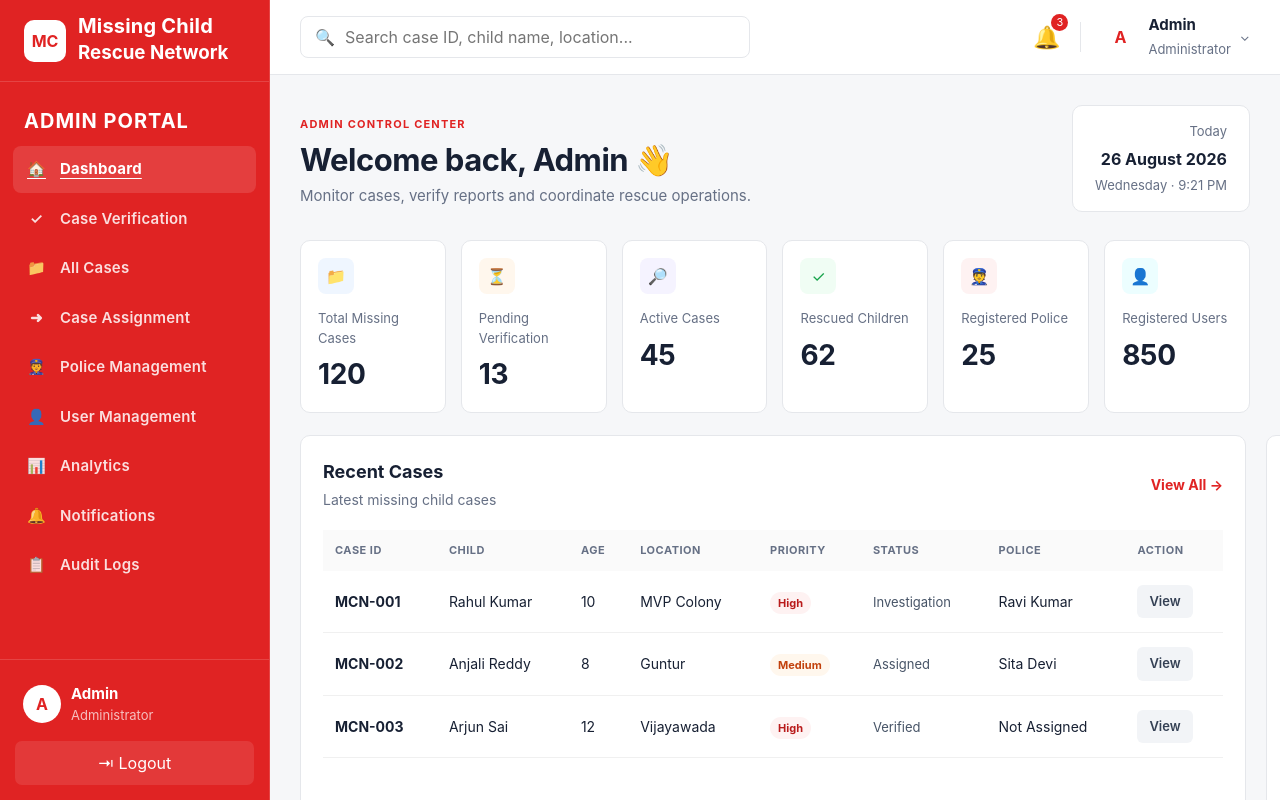
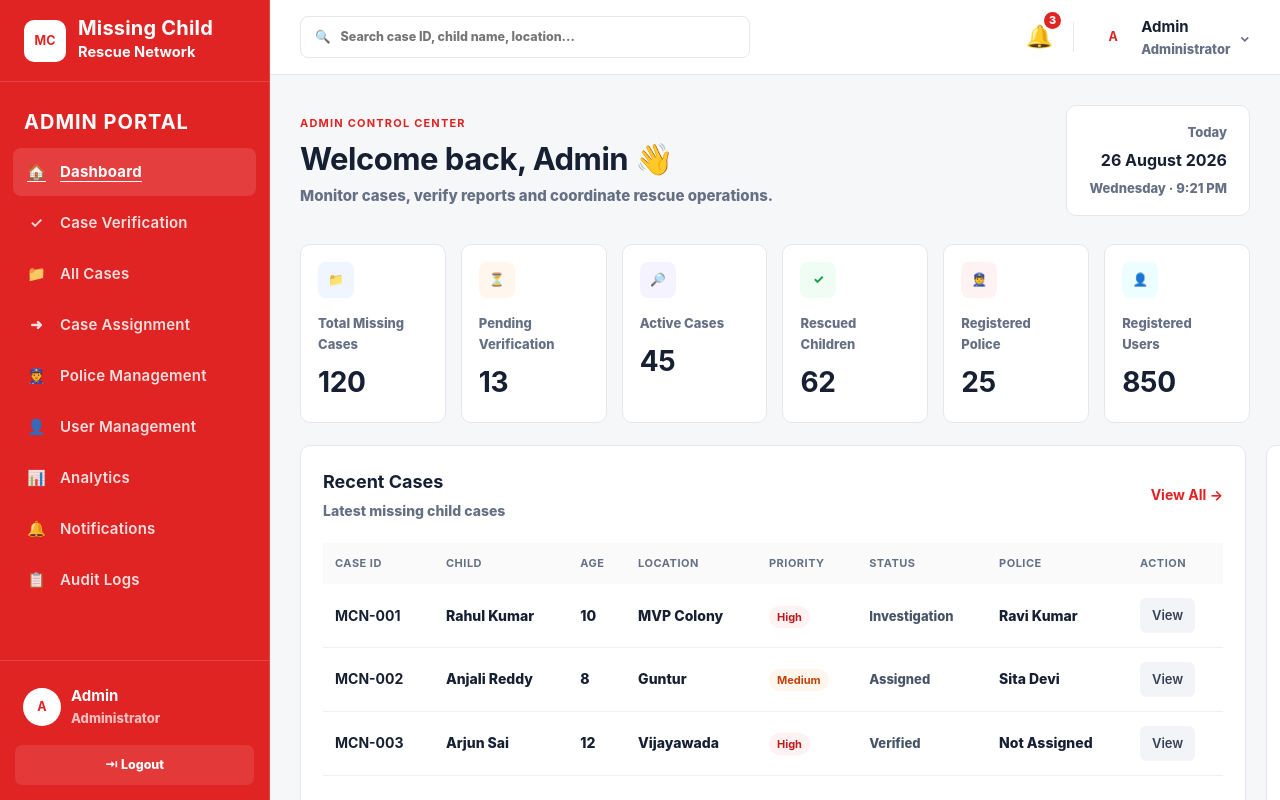
Before and after one commit to mahendra544/MCRN_deployment, a React (Vite) app: page / in a window 1280 px wide. Shown: the top 800 px of the page. Built offline with nearby package versions, Linux system fonts and the light colour scheme.

Commit message:
Add admin dashboard

```diff
--- a/src/admin-dashboard.css
+++ b/src/admin-dashboard.css
@@ -27,16 +27,17 @@
 
 body {
   font-family:
-    "Inter",
+    Inter,
+    ui-sans-serif,
+    system-ui,
+    -apple-system,
+    BlinkMacSystemFont,
     "Segoe UI",
-    Roboto,
-    Helvetica,
-    Arial,
     sans-serif;
 
-  font-size: 16px;
-  font-weight: 400;
-  line-height: 1.5;
+  font-size: .78rem;
+  font-weight: 800;
+  line-height: 1.6;
 
   -webkit-font-smoothing: antialiased;
   -moz-osx-font-smoothing: grayscale;
@@ -56,18 +57,13 @@ button {
   cursor: pointer;
 }
 
-/* ================================
-   MAIN LAYOUT
-================================ */
 
 .admin-layout {
   min-height: 100vh;
   display: flex;
 }
 
-/* ================================
-   SIDEBAR
-================================ */
+
 
 .admin-sidebar {
   width: var(--sidebar-width);
@@ -247,9 +243,7 @@ button {
   border-radius: 7px;
 }
 
-/* ================================
-   CONTENT
-================================ */
+
 
 .admin-content {
   width: calc(100% - var(--sidebar-width));
@@ -260,9 +254,6 @@ button {
   padding: 30px;
 }
 
-/* ================================
-   HEADER
-================================ */
 
 .admin-header {
   height: 75px;
@@ -422,9 +413,7 @@ button {
   display: none;
 }
 
-/* ================================
-   PAGE
-================================ */
+
 
 .welcome-section,
 .page-title {
@@ -494,9 +483,7 @@ button {
   font-size: 16px;
 }
 
-/* ================================
-   STATISTICS
-================================ */
+
 
 .stats-grid {
   display: grid;
@@ -582,9 +569,7 @@ button {
   color: var(--cyan);
 }
 
-/* ================================
-   CARDS
-================================ */
+
 
 .dashboard-grid {
   display: grid;
@@ -644,9 +629,7 @@ button {
   font-weight: bold;
 }
 
-/* ================================
-   QUICK ACTIONS
-================================ */
+
 
 .quick-actions {
   display: flex;
@@ -710,9 +693,7 @@ button {
   margin-top: 3px;
 }
 
-/* ================================
-   TABLE
-================================ */
+
 
 .table-container {
   width: 100%;
@@ -840,9 +821,7 @@ button {
   font-size: 13px;
 }
 
-/* ================================
-   FILTERS
-================================ */
+
 
 .filter-row {
   display: flex;
@@ -891,9 +870,7 @@ button {
   margin-bottom: 5px;
 }
 
-/* ================================
-   ASSIGNMENT
-================================ */
+
 
 .assignment-grid {
   display: grid;
@@ -1019,9 +996,7 @@ button {
   margin-top: 4px;
 }
 
-/* ================================
-   ANALYTICS
-================================ */
+
 
 .analytics-cards {
   display: grid;
@@ -1159,9 +1134,7 @@ button {
   background: #16a34a;
 }
 
-/* ================================
-   NOTIFICATIONS
-================================ */
+
 
 .notification-row {
   display: flex;
@@ -1204,9 +1177,7 @@ button {
   font-size: 11px;
 }
 
-/* ================================
-   RESPONSIVE
-================================ */
+
 
 @media (max-width: 1200px) {
 
@@ -1378,5 +1349,3 @@ button {
     width: 90vw;
     right: -50px;
   }
-
-}
```
Also changed, not shown: 1 other file (tests, documents, lock files or other folders).
